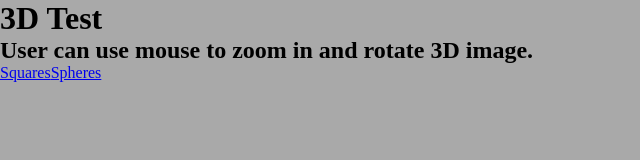
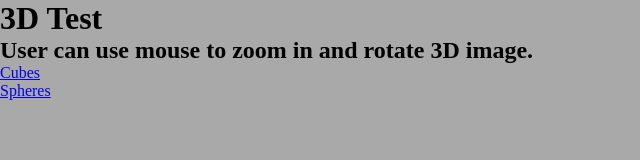
Before and after one commit to hanfran90/3D-in-react, a React (Vite) app: page / in a window 1280 px wide. Shown: the top 160 px of the page, without its empty margins (0-640 px from the left). Built offline with nearby package versions, Linux system fonts and the light colour scheme.

Commit message:
User guidance added

```diff
--- a/src/App.jsx
+++ b/src/App.jsx
@@ -17,8 +17,16 @@ const App = () => (
     <Routes>
       <Route path="/" />
       <Route
-        path="/squares"
+        path="/cubes"
         element={
+          <>
+            <h3>Cubes</h3>
+            <p>
+              Red = Stationary <br />
+              Blue = Rotation <br />
+              Pink = Rotation + Interactive: User can hover mouse to change
+              colour + click to change colour.
+            </p>
             <Canvas camera={{ position: [23, 10, 10] }}>
               <ambientLight intensity={1.2} />
               <pointLight position={[10, 10, 10]} />
@@ -27,6 +35,7 @@ const App = () => (
               <InteractiveCube />
               <OrbitControls />
             </Canvas>
+          </>
         }
       />
       <Route
--- a/src/Components/NavBar.jsx
+++ b/src/Components/NavBar.jsx
@@ -4,7 +4,8 @@ const NavBar = () => {
   return (
     <>
       <nav>
-        <Link to="/squares">Squares</Link>
+        <Link to="/cubes">Cubes</Link>
+        <br />
         <Link to="/spheres">Spheres</Link>
       </nav>
     </>
```
Lines whose indentation alone changed are shown as unchanged.
